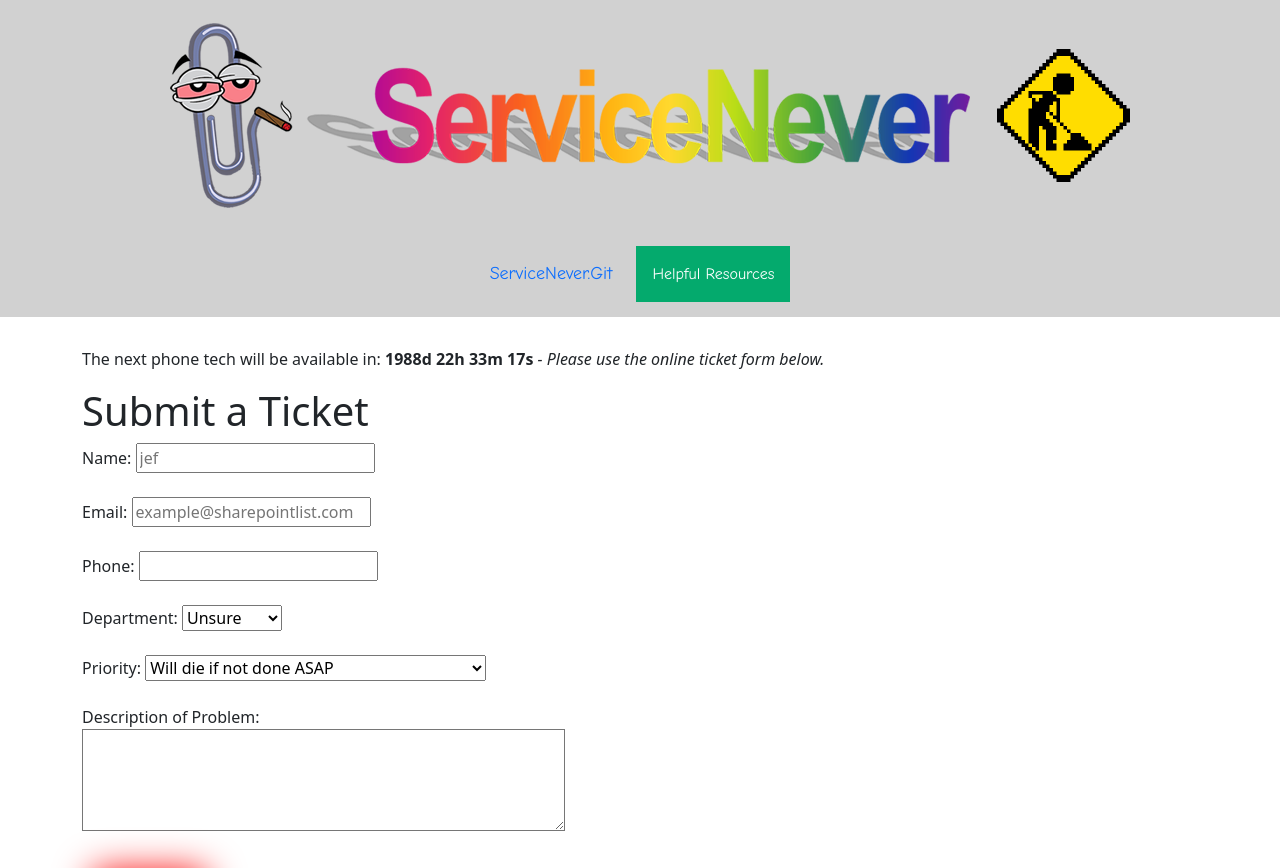
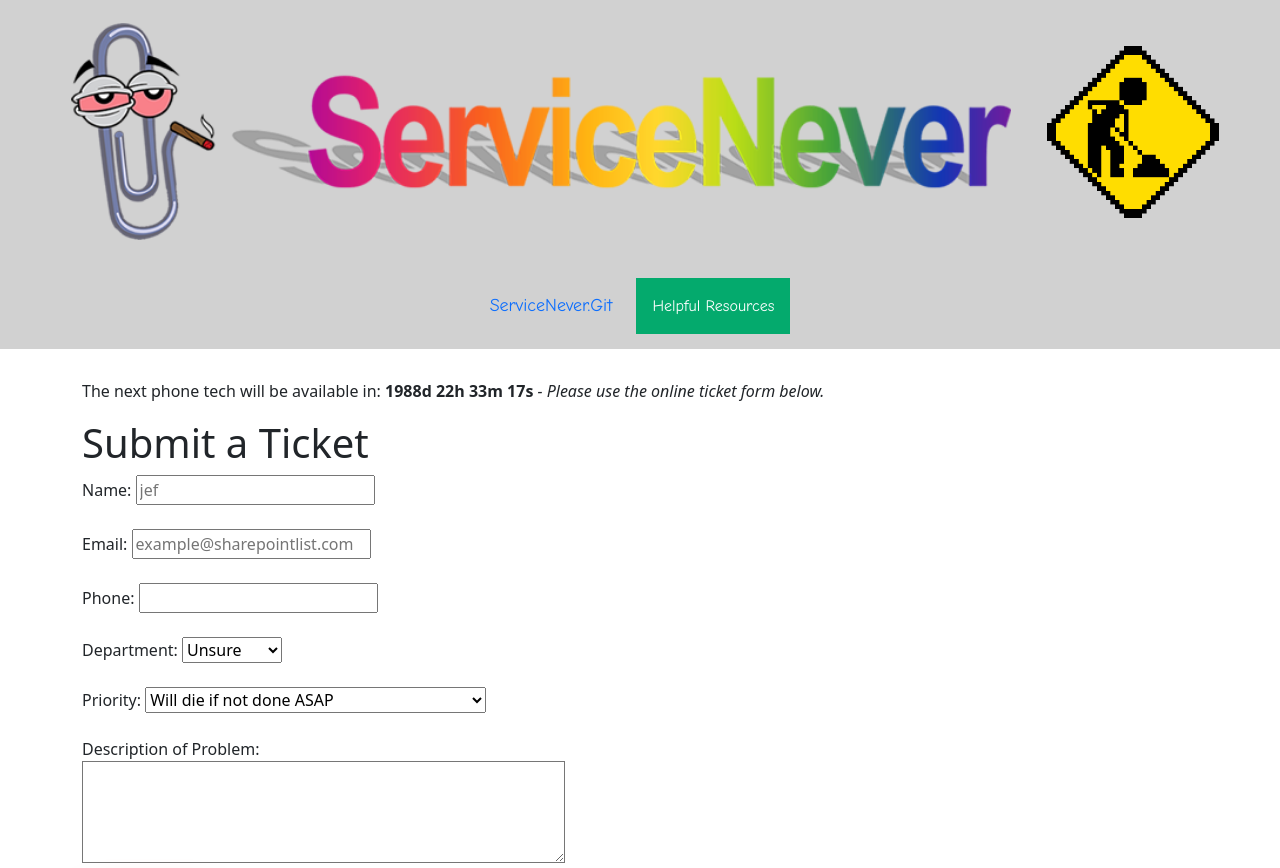
Before and after one commit to sysengineer13/ServiceNever, a plain HTML site: page index.html in a window 1280 px wide. Shown: the top 868 px of the page. Drawn offline with nearby package versions, Linux system fonts and the light colour scheme.

Commit message:
A little style to the construction gif.

```diff
--- a/index.html
+++ b/index.html
@@ -40,15 +40,18 @@
         -webkit-background-clip: text;
         -webkit-text-fill-color: transparent;
       }
+
     </style>
   </head>
   <body>
   <!-- Navigation -->
   <nav class="navbar navbar-expand-lg navbar-light navcontainer">
     <div class="navcontainer text-center">
+      <div class="header-imgs">
       <a class="navlinks" href="https://sharepointlist.com/">
-        <img class="img-fluid" style="padding:10px;" src="images/banner.png" alt="ServiceNever"> </a>
-      <img src="images/under_construction.gif"  height="133" width="133"/>
+        <img style="padding:10px; width: 75vw;" src="images/banner.png" alt="ServiceNever"> </a>
+      <img src="images/under_construction.gif" style="padding:10px; width: 15vw;"/>
+      </div>
     </div>
   </nav>
 
```
